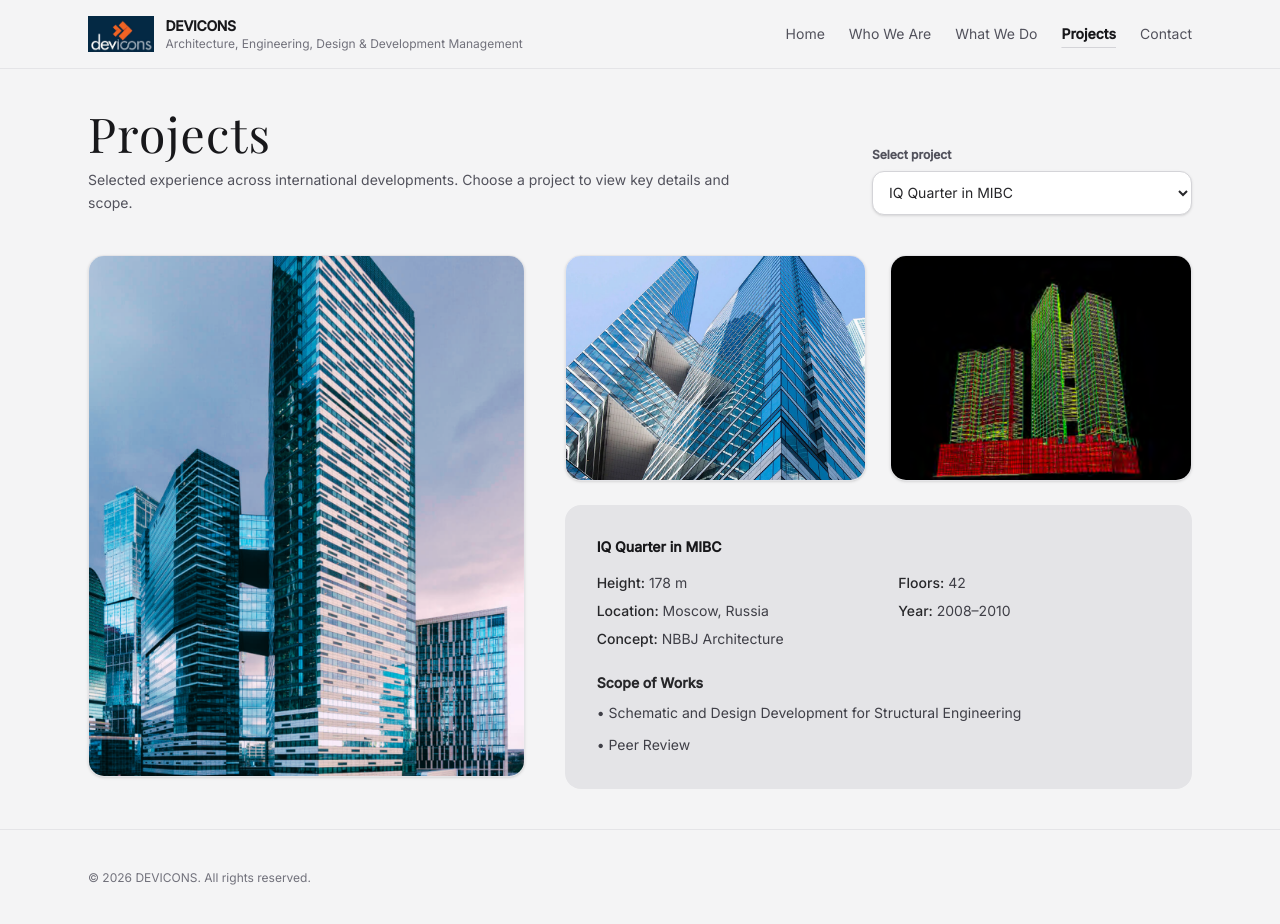
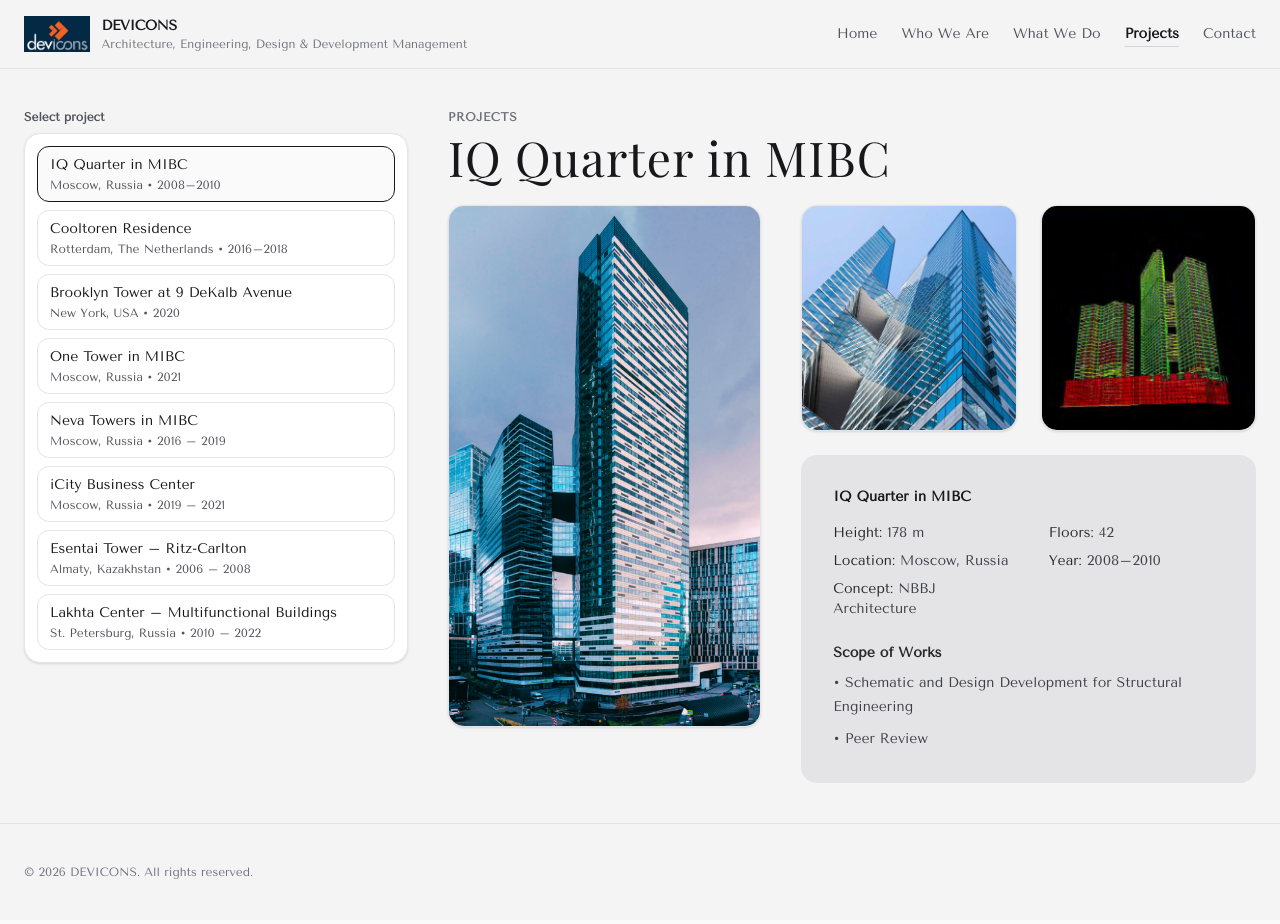
Before and after one commit to bakircikagan/devicons, a React (Vite) app: page /projects/iq-quarter in a window 1280 px wide. Built offline with nearby package versions, Linux system fonts and the light colour scheme.

Commit message:
font and projects layout changed

```diff
--- a/index.html
+++ b/index.html
@@ -10,6 +10,13 @@
     <link rel="preconnect" href="https://fonts.googleapis.com">
     <link rel="preconnect" href="https://fonts.gstatic.com" crossorigin>
     <link href="https://fonts.googleapis.com/css2?family=Playfair+Display:wght@400;500&family=Inter:wght@300;400;500&display=swap" rel="stylesheet">
+
+    <link rel="preconnect" href="https://fonts.googleapis.com" />
+    <link rel="preconnect" href="https://fonts.gstatic.com" crossorigin />
+    <link
+      href="https://fonts.googleapis.com/css2?family=Tenor+Sans&display=swap"
+      rel="stylesheet"
+    />
   </head>
   <body>
     <div id="root"></div>
--- a/src/index.css
+++ b/src/index.css
@@ -18,3 +18,7 @@ body {
 .serif {
   font-family: 'Playfair Display', serif;
 }
+
+html, body, #root {
+  font-family: "Tenor Sans", system-ui, -apple-system, "Segoe UI", Roboto, Arial, sans-serif;
+}
--- a/src/layout/SiteLayout.jsx
+++ b/src/layout/SiteLayout.jsx
@@ -12,7 +12,7 @@ export default function SiteLayout() {
   return (
     <div className="min-h-screen bg-zinc-100 text-zinc-900">
         <header className="sticky top-0 z-20 border-b border-zinc-200 bg-zinc-100/80 backdrop-blur">
-        <div className="mx-auto flex max-w-6xl items-center gap-10 px-4 py-4 sm:px-6">
+        <div className="mx-auto flex max-w-[1400px] items-center gap-10 px-4 py-4 sm:px-6">
         <NavLink to="/" className="flex items-center gap-3">
             <img
                 src="/devicons-navbar-logo.png"
@@ -45,12 +45,12 @@ export default function SiteLayout() {
         </div>
       </header>
 
-        <main className="mx-auto max-w-6xl px-4 py-10 sm:px-6">
+        <main className="mx-auto max-w-[1400px] px-4 py-10 sm:px-6">
             <Outlet />
         </main>
 
       <footer className="border-t border-zinc-200 bg-zinc-100 py-10">
-        <div className="mx-auto max-w-6xl px-4 text-xs text-zinc-500 sm:px-6">
+        <div className="mx-auto max-w-[1400px] px-4 text-xs text-zinc-500 sm:px-6">
           © {new Date().getFullYear()} DEVICONS. All rights reserved.
         </div>
       </footer>
--- a/src/pages/Projects.jsx
+++ b/src/pages/Projects.jsx
@@ -69,52 +69,52 @@ const PROJECTS = [
       top2: "/projects/brooklyn/top2.png",
     },
   },
-  {
-    slug: "mega-tall-tower-1",
-    name: "Mega Tall – Tower 1",
-    meta: [
-      ["Height", "703 m"],
-      ["Floors", "162"],
-      ["Location", "St. Petersburg, Russia"],
-      ["Year", "2022 – Continuing"],
-      ["Owner", "Rencons Construction"],
-    ],
-    scope: [
-      "Design / constructability review",
-      "Value engineering for structural engineering",
-      "Design solutions in collaboration with manufacturers",
-      "Coordination of façade systems with specialized suppliers",
-      "Coordination of vertical transportation systems",
-    ],
-    images: {
-      hero: "/projects/mega-tall-tower-1/hero.png",
-      top1: "/projects/mega-tall-tower-1/top1.png",
-      top2: "/projects/mega-tall-tower-1/top2.png",
-    },
-  },
-  {
-    slug: "mega-tall-tower-2",
-    name: "Mega Tall – Tower 2",
-    meta: [
-      ["Height", "555 m"],
-      ["Floors", "104"],
-      ["Location", "St. Petersburg, Russia"],
-      ["Year", "2022 – Continuing"],
-      ["Owner", "Rencons Construction"],
-    ],
-    scope: [
-      "Design / constructability review",
-      "Value engineering for structural engineering",
-      "Design solutions in collaboration with manufacturers",
-      "Coordination of façade systems with specialized suppliers",
-      "Coordination of vertical transportation systems",
-    ],
-    images: {
-      hero: "/projects/mega-tall-tower-2/hero.png",
-      top1: "/projects/mega-tall-tower-2/top1.png",
-      top2: "/projects/mega-tall-tower-2/top2.png",
-    },
-  },
+  // {
+  //   slug: "mega-tall-tower-1",
+  //   name: "Mega Tall – Tower 1",
+  //   meta: [
+  //     ["Height", "703 m"],
+  //     ["Floors", "162"],
+  //     ["Location", "St. Petersburg, Russia"],
+  //     ["Year", "2022 – Continuing"],
+  //     ["Owner", "Rencons Construction"],
+  //   ],
+  //   scope: [
+  //     "Design / constructability review",
+  //     "Value engineering for structural engineering",
+  //     "Design solutions in collaboration with manufacturers",
+  //     "Coordination of façade systems with specialized suppliers",
+  //     "Coordination of vertical transportation systems",
+  //   ],
+  //   images: {
+  //     hero: "/projects/mega-tall-tower-1/hero.png",
+  //     top1: "/projects/mega-tall-tower-1/top1.png",
+  //     top2: "/projects/mega-tall-tower-1/top2.png",
+  //   },
+  // },
+  // {
+  //   slug: "mega-tall-tower-2",
+  //   name: "Mega Tall – Tower 2",
+  //   meta: [
+  //     ["Height", "555 m"],
+  //     ["Floors", "104"],
+  //     ["Location", "St. Petersburg, Russia"],
+  //     ["Year", "2022 – Continuing"],
+  //     ["Owner", "Rencons Construction"],
+  //   ],
+  //   scope: [
+  //     "Design / constructability review",
+  //     "Value engineering for structural engineering",
+  //     "Design solutions in collaboration with manufacturers",
+  //     "Coordination of façade systems with specialized suppliers",
+  //     "Coordination of vertical transportation systems",
+  //   ],
+  //   images: {
+  //     hero: "/projects/mega-tall-tower-2/hero.png",
+  //     top1: "/projects/mega-tall-tower-2/top1.png",
+  //     top2: "/projects/mega-tall-tower-2/top2.png",
+  //   },
+  // },
   {
     slug: "one-tower-mibc",
     name: "One Tower in MIBC",
@@ -238,38 +238,62 @@ export default function Projects() {
   useEffect(() => {
     if (!params.slug) navigate(`/projects/${PROJECTS[0].slug}`, { replace: true });
   }, [params.slug, navigate]);
+  return (
+    <div className="grid gap-10 lg:grid-cols-12 lg:items-start">
+      {/* LEFT: selector */}
+      <aside className="lg:col-span-4">
+        <div className="lg:sticky lg:top-6">
+          <div className="mb-2 text-xs font-semibold text-zinc-600">
+            Select project
+          </div>
 
-  return (
-    <div className="space-y-10">
-      <header className="flex flex-col gap-4 sm:flex-row sm:items-end sm:justify-between">
-        <div>
-          <h1 className="serif text-5xl font-light tracking-wide text-zinc-900">
+          <div className="rounded-2xl border border-zinc-200 bg-white p-2 shadow-sm">
+            <div className="max-h-[70vh] space-y-2 overflow-auto p-1">
+              {PROJECTS.map((p) => {
+                const checked = p.slug === selected.slug;
+
+                return (
+                  <button
+                    key={p.slug}
+                    type="button"
+                    onClick={() => navigate(`/projects/${p.slug}`)}
+                    className={[
+                      "w-full rounded-xl border px-3 py-2 text-left transition",
+                      checked
+                        ? "border-zinc-900 bg-zinc-50"
+                        : "border-zinc-200 hover:bg-zinc-50",
+                    ].join(" ")}
+                  >
+                    <div className="text-sm font-medium text-zinc-900">
+                      {p.name}
+                    </div>
+                    <div className="mt-0.5 text-xs text-zinc-600">
+                      {p.meta.find(([k]) => k === "Location")?.[1] ?? ""}
+                      {p.meta.find(([k]) => k === "Year")?.[1]
+                        ? ` • ${p.meta.find(([k]) => k === "Year")?.[1]}`
+                        : ""}
+                    </div>
+                  </button>
+                );
+              })}
+            </div>
+          </div>
+        </div>
+      </aside>
+
+      {/* RIGHT: content */}
+      <main className="space-y-6 lg:col-span-8">
+        <header>
+          <div className="text-xs font-semibold uppercase tracking-wider text-zinc-500">
             Projects
+          </div>
+          <h1 className="serif mt-2 text-5xl font-light tracking-wide text-zinc-900">
+            {selected.name}
           </h1>
-          <p className="mt-3 max-w-2xl text-sm leading-relaxed text-zinc-600">
-            Selected experience across international developments. Choose a project to view key details and scope.
-          </p>
-        </div>
+        </header>
 
-        <div className="w-full sm:w-[320px]">
-          <label className="mb-2 block text-xs font-semibold text-zinc-600">
-            Select project
-          </label>
-          <select
-            value={selected.slug}
-            onChange={(e) => navigate(`/projects/${e.target.value}`)}
-            className="h-11 w-full rounded-xl border border-zinc-300 bg-white px-3 text-sm text-zinc-800 shadow-sm focus:outline-none focus:ring-2 focus:ring-zinc-300"
-          >
-            {PROJECTS.map((p) => (
-              <option key={p.slug} value={p.slug}>
-                {p.name}
-              </option>
-            ))}
-          </select>
-        </div>
-      </header>
-
-      <ProjectSlide project={selected} />
+        <ProjectSlide project={selected} />
+      </main>
     </div>
   );
 }
--- a/src/pages/WhoWeAre.jsx
+++ b/src/pages/WhoWeAre.jsx
@@ -70,54 +70,69 @@ export default function WhoWeAre() {
 
       {/* OUR TEAM */}
       <section className="space-y-12">
-
         <h3 className="serif text-5xl font-light">Our Team</h3>
 
-        <div className="grid gap-6 sm:grid-cols-2 lg:grid-cols-3">
-
-          {[
+        {(() => {
+          const members = [
             {
               name: "Tumay Dogan, PE",
               role: "Managing Partner",
-              desc: "Structural Design Principal"
+              desc: "Structural Design Principal",
             },
             {
               name: "Kadri Filiz, MBA",
               role: "Managing Partner",
-              desc: "Architectural Design Principal"
+              desc: "Architectural Design Principal",
             },
             {
               name: "Alp Gol, PMP",
               role: "Construction Executive",
-              desc: ""
+              desc: "",
             },
             {
               name: "Zeycan Onder",
               role: "Architectural Consultant",
-              desc: ""
+              desc: "",
             },
             {
               name: "Mustafa Bektas, PE, SE",
               role: "Structural Design Manager",
-              desc: "Head of Inspection"
-            }
-          ].map((member) => (
-            <div
-              key={member.name}
-              className="rounded-xl bg-zinc-100 p-6 text-center shadow-sm"
-            >
+              desc: "Head of Inspection",
+            },
+          ];
+
+          const top = members.slice(0, 2);
+          const bottom = members.slice(2);
+
+          const Card = ({ member }) => (
+            <div className="rounded-xl bg-zinc-100 p-6 text-center shadow-sm">
               <div className="font-medium">{member.name}</div>
               <div className="mt-2 text-sm text-zinc-600">{member.role}</div>
-              {member.desc && (
+              {member.desc ? (
                 <div className="text-sm text-zinc-500">{member.desc}</div>
-              )}
+              ) : null}
             </div>
-          ))}
+          );
 
-        </div>
+          return (
+            <>
+              {/* Top row: 2 cards */}
+              <div className="grid gap-6 sm:grid-cols-2">
+                {top.map((member) => (
+                  <Card key={member.name} member={member} />
+                ))}
+              </div>
 
+              {/* Bottom row: 3 cards */}
+              <div className="grid gap-6 sm:grid-cols-2 lg:grid-cols-3">
+                {bottom.map((member) => (
+                  <Card key={member.name} member={member} />
+                ))}
+              </div>
+            </>
+          );
+        })()}
       </section>
-
     </div>
   );
 }
```
Also changed, not shown: 5 other files (tests, documents, lock files or other folders).
